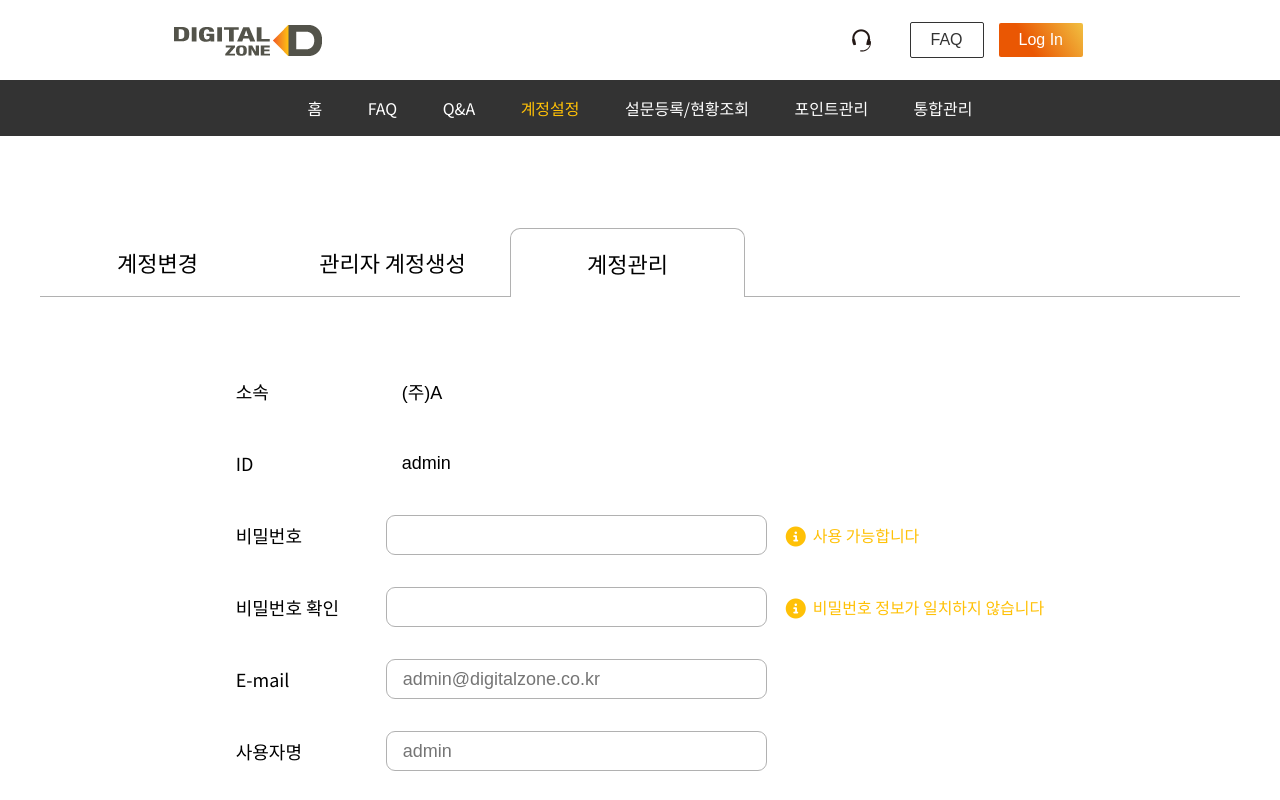
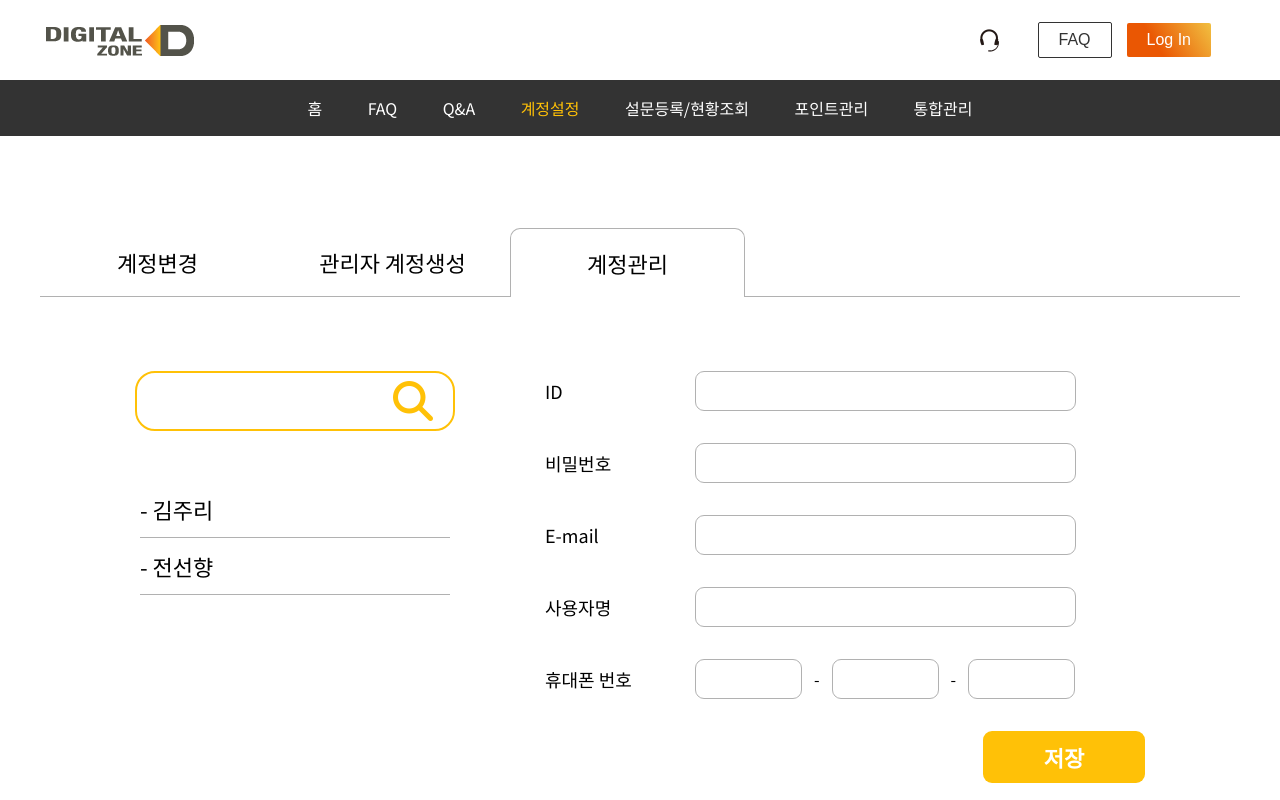
Before and after one commit to shenrenrong/d-zone, a React (Create React App) app: page /account/manage in a window 1280 px wide. Shown: the top 800 px of the page. Built offline with nearby package versions, Linux system fonts and the light colour scheme.

Commit message:
css modification

```diff
--- a/src/components/MyPage.css
+++ b/src/components/MyPage.css
@@ -70,19 +70,83 @@ main {
 .alert i {
     padding-right: 7px;
 }
-
-.content > Button {
+form {
+    display: flex;
+    flex-direction: column;
+}
+form > Button {
     align-self: flex-end;
-    font-size: 22px;
+    font-size: 22px !important;
 }
 
-.content > .userID > Button {
+.content .userID > Button {
     margin-left: 23px;
 }
 
-.content > .mobile > input {
+.content .mobile > span {
+    margin: 0 12px;
+}
+
+.super-generate .content .mobile > input,
+.super-manage .content .mobile > input {
     width: 107px;
 }
-.content > .mobile > span {
-    margin: 0 12px;
+
+
+/* search box  */
+
+.super-manage .content {
+    display: flex;
+    flex-direction: row;
+    width: 1010px;
+    justify-content: space-between;
 }
+
+.super-manage .content > form {
+    width: 600px;
+}
+
+  .search-bar {
+    border: 2px solid #ffc107;
+    border-radius: 20px;
+    padding: 0 20px;
+    width: 320px;
+    height: 60px;
+    display: flex;
+    align-items: center;
+  }
+
+  .search-bar input {
+      display: block;
+    border: none;
+    outline: none;
+    font-size: 25px;
+    width: 100%;
+    height: 100%;
+  }
+
+  .search-bar button {
+    cursor: pointer;
+    border: none;
+    background-color: transparent;
+    color: #ffc107;
+    width: 42px;
+    height: 42px;
+    line-height: 1;
+    text-align: center;
+    padding: 0;
+  }
+
+  .search-list {
+    margin-top: 45px;
+    padding: 5px;
+  }
+
+  .search-list > li {
+    padding: 17px 0;
+    font-size: 22px;
+    border-bottom: 1px solid #b1b1b1;
+  }
+  .search-list > li > a::before  {
+    content: ' - ';
+  }
--- a/src/components/Navbar.css
+++ b/src/components/Navbar.css
@@ -45,7 +45,7 @@
   grid-gap: 15px;
   list-style: none;
   text-align: center;
-  width: 60vw;
+  width: 80vw;
   justify-content: end;
   margin-right: 2rem;
 }
--- a/src/components/SuperCng.js
+++ b/src/components/SuperCng.js
@@ -3,10 +3,10 @@ import { Button } from "./Button";
 
 function Super() {
   return (
-    <main>
+    <main className="super-change">
           <ul className="tab">
         <li className="tab-item current">
-          <a href="#">계정변경</a>
+          <a href="/account">계정변경</a>
         </li>
         <li className="tab-item">
           <a href="account/generate">관리자 계정생성</a>
--- a/src/components/SuperGenerate.js
+++ b/src/components/SuperGenerate.js
@@ -6,7 +6,7 @@ function SuperGenerate() {
   return (
       <div>
           <Gnb />
-    <main>
+    <main className="super-generate">
       <ul className="tab">
         <li className="tab-item">
           <a href="/account">계정변경</a>
@@ -19,7 +19,9 @@ function SuperGenerate() {
         </li>
       </ul>
       {/* ! tab */}
-      <form className="content">
+      <div className="content">
+
+      <form>
         <div className="row userID">
           <label htmlFor="userID">ID</label>
           <input
@@ -83,6 +85,7 @@ function SuperGenerate() {
           저장
         </Button>
       </form>
+      </div>
     </main>
     </div>
   );
--- a/src/components/SuperManage.js
+++ b/src/components/SuperManage.js
@@ -6,7 +6,7 @@ function SuperManage() {
   return (
     <div>
     <Gnb />
-<main>
+<main className="super-manage">
 <ul className="tab">
   <li className="tab-item">
     <a href="/account">계정변경</a>
@@ -15,62 +15,53 @@ function SuperManage() {
     <a href="/account/generate">관리자 계정생성</a>
   </li>
   <li className="tab-item current">
-    <a href="#">계정관리</a>
+    <a href="account/manage">계정관리</a>
   </li>
 </ul>
 {/* ! tab */}
-<form className="content">
-  <div className="row department">
-    <label htmlFor="department">소속</label>
-    <input
-      type="text"
-      readOnly
-      className="plaintext"
-      id="department"
-      value={"(주)A"}
-    />
+<div className="content">
+
+<div class="search-box">
+            <div class="search-bar">
+              <input class="form-control" type="search" aria-label="Search" />
+              <button class="btn search-btn" type="submit">
+                <i class="fa-solid fa-magnifying-glass fa-3x"></i>
+              </button>
             </div>
-  {/* department */}
+            <ul class="search-list">
+              <li>
+                <a href="#">김주리</a>
+              </li>
+              <li>
+                <a href="#">전선향</a>
+              </li>
+            </ul>
+          </div>
+<form>
   <div className="row userID">
     <label htmlFor="userID">ID</label>
     <input
       type="text"
-      readOnly
-      className="plaintext"
       id="userID"
-      value={"admin"}
     />
   </div>
   {/* userID */}
   <div className="row password">
     <label htmlFor="password">비밀번호</label>
     <input type="password" id="password" />
-    <span className="alert">
-      <i class="fa-solid fa-circle-info fa-lg"></i>사용 가능합니다
-    </span>
   </div>
   {/* password */}
-  <div className="row checkPassword">
-    <label htmlFor="password">비밀번호 확인</label>
-    <input type="password" id="checkPassword" />
-    <span className="alert">
-      <i class="fa-solid fa-circle-info fa-lg"></i>비밀번호 정보가
-      일치하지 않습니다
-    </span>
-  </div>
-  {/* check password */}
   <div className="row email">
     <label htmlFor="email">E-mail</label>
     <input
       type="email"
       id="email"
-      placeholder="admin@digitalzone.co.kr"
     />
   </div>
   {/* Email */}
   <div className="row userName">
     <label htmlFor="userName">사용자명</label>
-    <input type="text" id="userName" placeholder="admin" />
+    <input type="text" id="userName" />
   </div>
   {/* user name */}
   <div className="row mobile">
@@ -78,19 +69,24 @@ function SuperManage() {
           <input
             type="number"
             id="mobile"
-      readOnly
-      className="plaintext"
-      placeholder="010-0000-0000"
           />
-    <Button buttonSize="btn--small" buttonStyle="btn--gray">
-      변경
-    </Button>
+          <span> - </span>
+          <input
+            type="number"
+            id="mobile"
+          />
+          <span> - </span>
+          <input
+            type="number"
+            id="mobile"
+          />
         </div>
         {/* mobile */}
-  <Button buttonStyle="btn--yellow" type="submit">
+  <Button className="form-btn" buttonStyle="btn--yellow" type="submit">
     저장
   </Button>
 </form>
+</div>
 </main>
 </div>
   )
```
Lines whose indentation alone changed are shown as unchanged.
